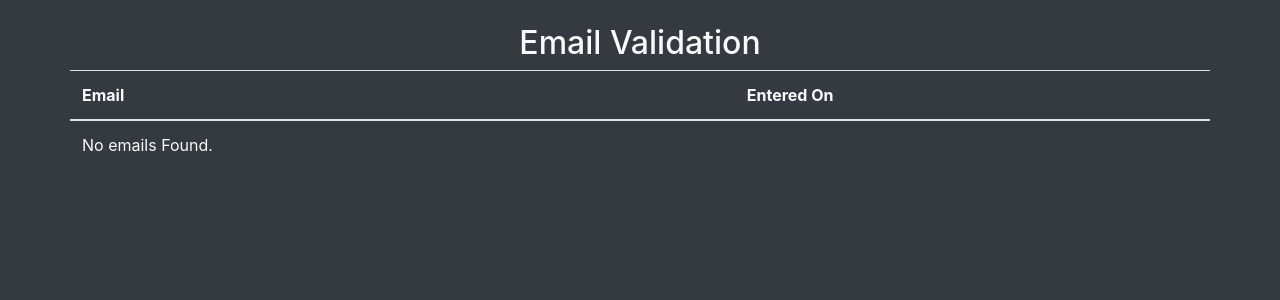
After one commit to Luke-Draper/CodingDojo-PythonStack, a Flask app: template 6.Adding_SQL_Flask/1.Adding_SQL_Flask/4.Email_Validation/templates/success.html in a window 1280 px wide. The commit adds this page. Shown: the top 300 px of the page. Run offline with Flask 2, Linux system fonts and the light colour scheme; the template is opened without the code that fills it, so the values that code supplies are empty; some libraries are stand-ins or nearby versions.

Commit message:
Completed Email Validation

```diff
--- a/6.Adding_SQL_Flask/1.Adding_SQL_Flask/3.Leads_Clients/templates/index.html
+++ b/6.Adding_SQL_Flask/1.Adding_SQL_Flask/3.Leads_Clients/templates/index.html
@@ -1,4 +1,4 @@
-<!DOCTYPE html>
+<!--<!DOCTYPE html>
 <html lang="en">
 	<head>
 		<meta charset="utf-8">
@@ -70,4 +70,4 @@
 			<div id="piechart" style="width: 900px; height: 500px;"></div>
 		</div>
 	</body>
-</html>
+</html>-->
--- /dev/null
+++ b/6.Adding_SQL_Flask/1.Adding_SQL_Flask/4.Email_Validation/assignment.py
@@ -0,0 +1,45 @@
+from flask import Flask, render_template, request, redirect, session, flash
+import re
+from mysqlconnection import connectToMySQL
+app = Flask(__name__)
+app.secret_key = 'JimmyKnows'
+
+@app.route('/')
+def default():
+	return render_template("index.html")
+
+@app.route('/success')
+def success():
+	return render_template("success.html", emails=get_emails())
+
+@app.route('/submit', methods=['POST'])
+def submit():
+	if validate_email(request.form["email"]):
+		insert_email(request.form["email"])
+		return redirect('/success')
+	else:
+		return redirect('/')
+
+def get_emails():
+	mysql = connectToMySQL('email_validation')
+	return mysql.query_db("SELECT emails.email, emails.created_at FROM emails ORDER BY emails.created_at DESC;")
+
+def validate_email(email):
+	email = email.lower()
+	valid = False
+	if len(email) > 7:
+		if re.match('^[_a-z0-9-]+(\.[_a-z0-9-]+)*@[a-z0-9-]+(\.[a-z0-9-]+)*(\.[a-z]{2,4})$',email) != None:
+			valid = True
+		else:
+			flash("Email is invalid", "danger")
+	else:
+		flash("Email is invalid", "danger")
+	return valid
+
+def insert_email(email):
+	email = email.lower()
+	mysql = connectToMySQL('email_validation')
+	return mysql.query_db("INSERT INTO emails (email, created_at) VALUES ('"+email+"', CURRENT_TIMESTAMP());")
+
+if __name__=="__main__":
+	app.run(debug=True)
--- /dev/null
+++ b/6.Adding_SQL_Flask/1.Adding_SQL_Flask/4.Email_Validation/templates/success.html
@@ -0,0 +1,45 @@
+<!DOCTYPE html>
+<html lang="en">
+	<head>
+		<meta charset="utf-8">
+		<title>Email Validation Assignment</title>
+		<meta name="description" content="Email Validation Assignment">
+		<meta name="viewport" content="width=device-width, initial-scale=1">
+		<link rel="stylesheet" href="https://stackpath.bootstrapcdn.com/bootstrap/4.1.3/css/bootstrap.min.css" integrity="sha384-MCw98/SFnGE8fJT3GXwEOngsV7Zt27NXFoaoApmYm81iuXoPkFOJwJ8ERdknLPMO" crossorigin="anonymous">
+		<script src="https://stackpath.bootstrapcdn.com/bootstrap/4.1.3/js/bootstrap.min.js" integrity="sha384-ChfqqxuZUCnJSK3+MXmPNIyE6ZbWh2IMqE241rYiqJxyMiZ6OW/JmZQ5stwEULTy" crossorigin="anonymous"></script>
+	</head>
+	<body class="bg-dark text-light">
+		<div class="container">
+			<div class="mt-4 row justify-content-center">
+				<h2>Email Validation</h2>
+				{% if emails|length >= 1 %}
+					<div class="container m-4">
+						<div class="row justify-content-center">
+							<p class="ml-2 px-2 py-1 rounded bg-success border border-light">The email address you entered ({{emails[0]["email"]}}) is a valid email address! Thank you!</p>
+						</div>
+					</div>
+				{% endif %}
+				<table class="table">
+					<thead>
+						<tr>
+							<th scope="col">Email</th>
+							<th scope="col">Entered On</th>
+						</tr>
+					</thead>
+					<tbody>
+						{% if emails|length < 1 %}
+							<tr><td>No emails Found.</td></tr>
+						{% else %}
+							{% for email in emails %}
+							<tr>
+								<td>{{email["email"]}}</td>
+								<td>{{email["created_at"]}}</td>
+							</tr>
+							{% endfor %}
+						{% endif %}
+					</tbody>
+				</table>
+			</div>
+		</div>
+	</body>
+</html>
```
Also changed, not shown: 6.Adding_SQL_Flask/1.Adding_SQL_Flask/4.Email_Validation/templates/index.html (added, +38 -0 lines), 6.Adding_SQL_Flask/1.Adding_SQL_Flask/4.Email_Validation/Notes.txt (deleted).
